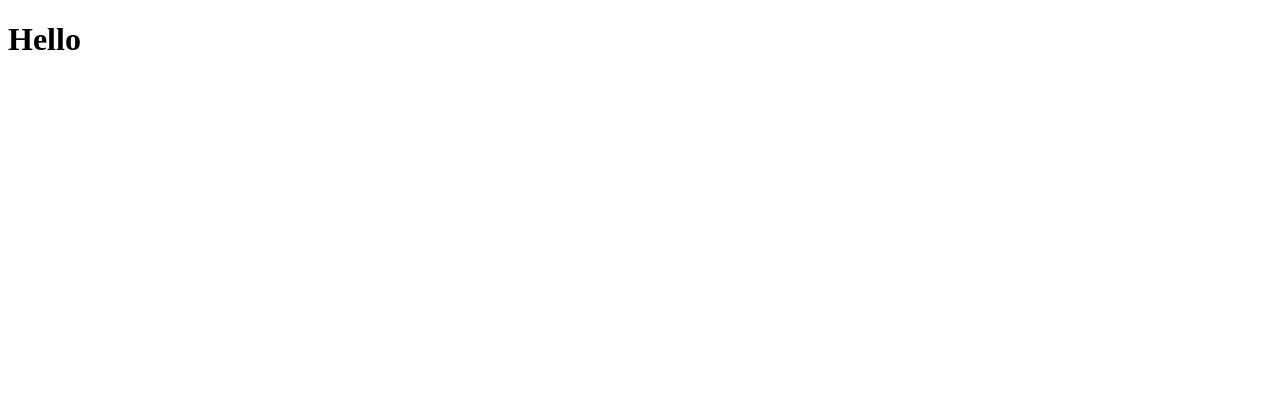
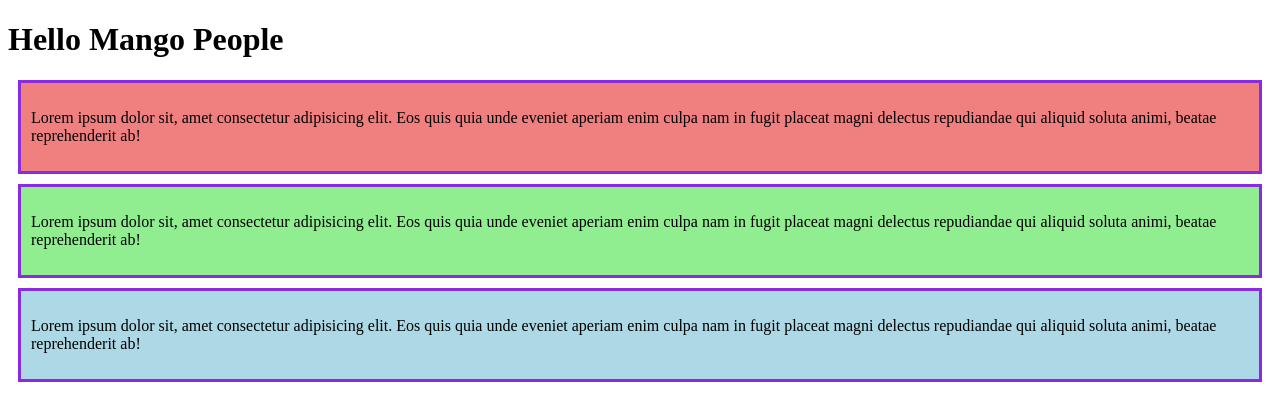
Before and after one commit to Foysal010/html-css, a plain HTML site: page index.html in a window 1280 px wide. Drawn offline with Linux system fonts and the light colour scheme.

Commit message:
first vs commit

```diff
--- a/index.html
+++ b/index.html
@@ -4,8 +4,21 @@
     <meta charset="UTF-8">
     <meta name="viewport" content="width=device-width, initial-scale=1.0">
     <title>Repo</title>
+    <link rel="stylesheet" href="./style/new.css">
 </head>
 <body>
-    <h1>Hello</h1>
+    <h1>Hello Mango People</h1>
+
+    <div class="div1">
+        <p>Lorem ipsum dolor sit, amet consectetur adipisicing elit. Eos quis quia unde eveniet aperiam enim culpa nam in fugit placeat magni delectus repudiandae qui aliquid soluta animi, beatae reprehenderit ab!</p>
+    </div>
+
+    <div class="div2">
+        <p>Lorem ipsum dolor sit, amet consectetur adipisicing elit. Eos quis quia unde eveniet aperiam enim culpa nam in fugit placeat magni delectus repudiandae qui aliquid soluta animi, beatae reprehenderit ab!</p>
+    </div>
+
+    <div class="div3">
+        <p>Lorem ipsum dolor sit, amet consectetur adipisicing elit. Eos quis quia unde eveniet aperiam enim culpa nam in fugit placeat magni delectus repudiandae qui aliquid soluta animi, beatae reprehenderit ab!</p>
+    </div>
 </body>
 </html>
--- /dev/null
+++ b/style/new.css
@@ -0,0 +1,21 @@
+ .div1{
+    background-color: lightcoral;
+    border: 3px solid blueviolet;
+    margin: 10px;
+    padding: 10px;
+ }
+
+
+ .div2{
+    background-color: lightgreen;
+    border: 3px solid blueviolet;
+    margin: 10px;
+    padding: 10px;
+ }
+
+ .div3{
+    background-color: lightblue;
+    border: 3px solid blueviolet;
+    margin: 10px;
+    padding: 10px;
+ }
```
